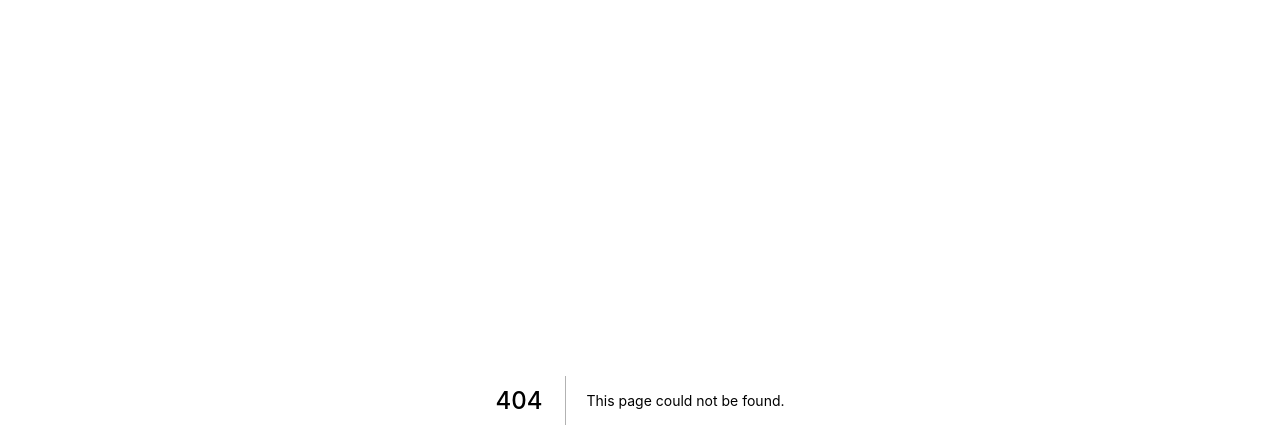
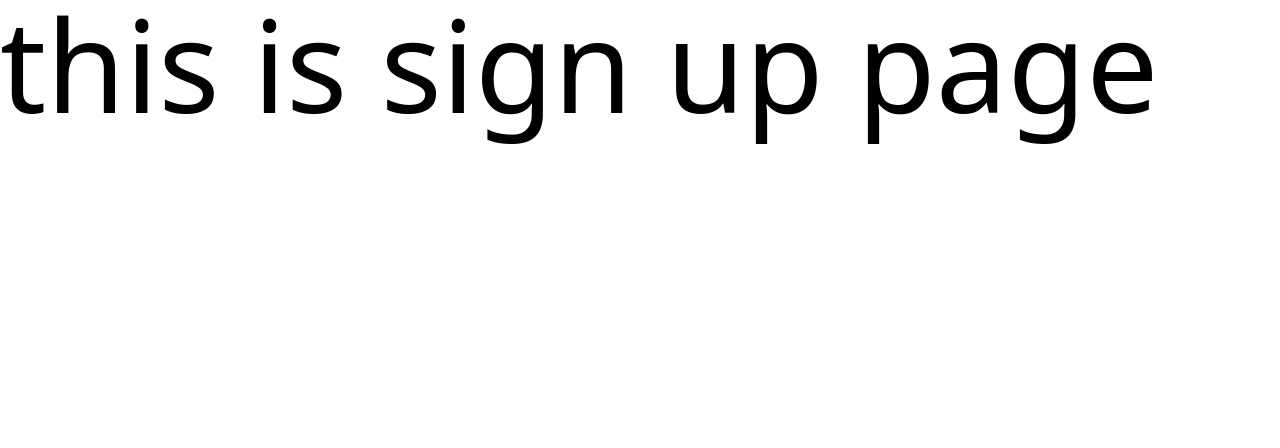
Before and after one commit to Ashokzarmariya/linkedin-clone-by-ashok, a Next.js app: page /signup in a window 1280 px wide. Before the commit this address had no page. Shown: the top 448 px of the page. Built offline with nearby package versions, Linux system fonts and the light colour scheme.

Commit message:
fixed sum bugs

```diff
--- a/components/Navbar.tsx
+++ b/components/Navbar.tsx
@@ -34,7 +34,7 @@ export default function Navbar() {
                   </Typography>
 
                        <Button onClick={() => {
-                          Router.push('/auth/signin')
+                          Router.push('/signup')
                   }} color="inherit">Login</Button>
 
 
--- /dev/null
+++ b/pages/signup.tsx
@@ -0,0 +1,11 @@
+import React from 'react'
+
+const signup = () => {
+  return (
+    <div className='text-9xl'>
+      this is sign up page
+    </div>
+  )
+}
+
+export default signup
```
